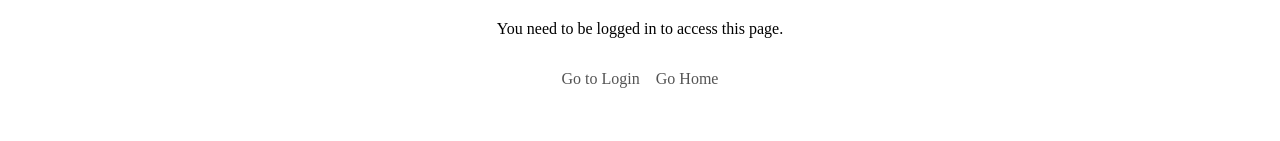
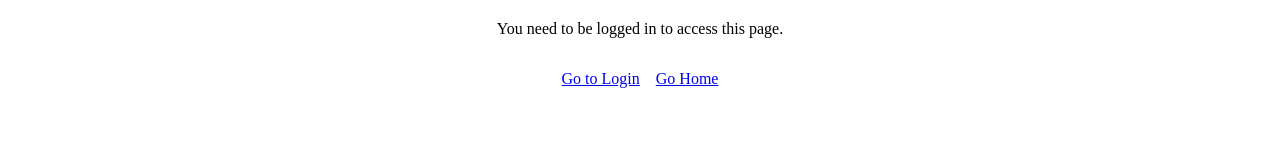
Before and after one commit to Le-vry/Character-tracker, a SvelteKit app: page /unauthorized in a window 1280 px wide. Shown: the part 159-300 px from the top of the page. Built offline with nearby package versions, Linux system fonts and the light colour scheme.

Commit message:
Update +page.svelte

```diff
--- a/src/routes/unauthorized/+page.svelte
+++ b/src/routes/unauthorized/+page.svelte
@@ -22,8 +22,6 @@
 	}
 
 	a {
-		text-decoration: none;
-		color: #545454;
 		display: inline-block;
 	}
 
```
